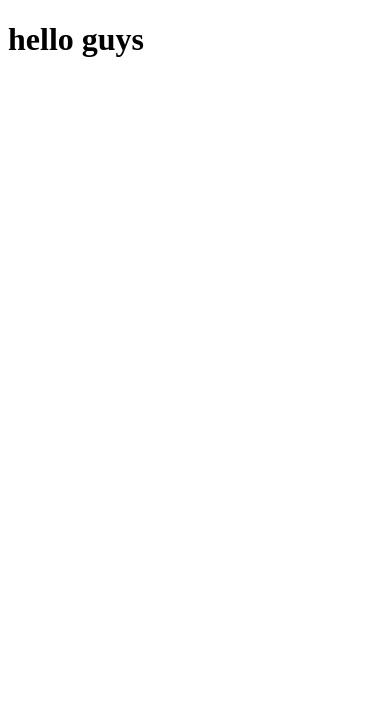
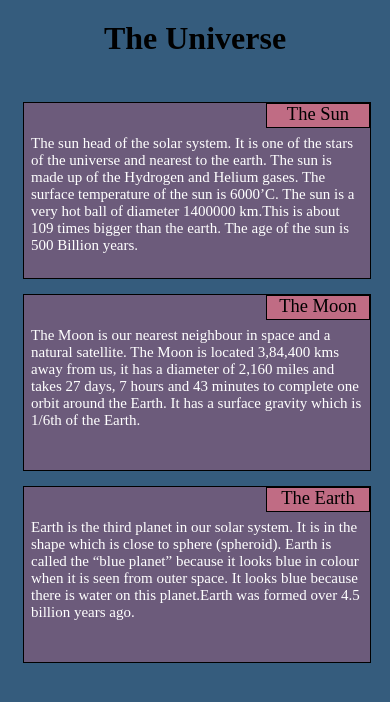
Before and after one commit to ritwikbisht/project2020, a plain HTML site: page mod2_solution/index.html in a window 390 px wide. Drawn offline with Linux system fonts and the light colour scheme.

Commit message:
updated final

```diff
--- a/mod2_solution/css/style.css
+++ b/mod2_solution/css/style.css
@@ -0,0 +1,88 @@
+* {
+  box-sizing: border-box;
+}
+h1 {
+  margin-bottom: 30px;
+  text-align: center;
+  margin-top: 20px;
+}
+
+p {
+  height: 150px;
+  font-family: TIMES NEW ROMAN;
+  color: #FFFFFF;
+  position: relative;
+  width: 100%;
+  padding: 0px;
+  margin: 0px;
+  margin-top: 25px;
+  font-size: 15px;
+  padding: 7px
+}
+
+#header{
+  position: absolute;
+  width: 30%;
+  height: 25px;
+  border: 1px solid black;
+  right: 0px;
+  top: 0px;
+  margin-top: 0px;
+  text-align: center;
+  font-size: 18.5px;
+  background-color: #C06C84;
+}
+/* Simple Responsive Framework. */
+.row {
+  width: 100%;
+}
+
+/********** Large devices **********/
+@media (min-width: 992px) {
+   .col-lg-4 {
+    float: left;
+    position: relative;
+    margin-right: 15px;
+    margin-left: 15px;
+    background-color: #6C5B7B;
+    width: 30%;
+    border: 1px solid black;
+  }
+}
+
+/********** Medium devices **********/
+@media (min-width: 768px) and (max-width: 991px) {
+   .col-md-4, .col-md-6, .col-md-12 {
+    float: left;
+    position: relative;
+    margin-right: 15px;
+    margin-left: 15px;
+    background-color: #6C5B7B;
+    margin-top: 15px;
+    border: 1px solid black;
+  }
+  .col-md-4 {
+    width: 30%;
+  }
+  .col-md-6 {
+    width: 45%;
+  }
+  .col-md-12 {
+    width: 93%;
+  }
+}
+/********** Small devices **********/
+@media (max-width: 767px) {
+ .col-sm-12 {
+    float: left;
+    position: relative;
+    margin-right: 15px;
+    margin-left: 15px;
+    background-color: #6C5B7B;
+    margin-top: 15px;
+    border: 1px solid black;
+  }
+  .col-sm-12 {
+    width: 93%;
+  }
+}
--- a/mod2_solution/index.html
+++ b/mod2_solution/index.html
@@ -1,9 +1,19 @@
 <!DOCTYPE html>
 <html>
 <head>
-	<title>Hey</title>
+<meta charset="utf-8">
+<meta name="viewport" content="width=device-width, initial-scale=1">
+<title>The Universe</title>
+<link rel="stylesheet" type="text/css" href="css/style.css">
 </head>
-<body>
-<h1>hello guys</h1>
+<body bgcolor="#355c7d">
+<h1>The Universe</h1>
+
+<div class="row">
+  <div class="col-lg-4 col-md-6 col-sm-12"><header id="header">The Sun</header><p>The sun head of the solar system. It is one of the stars of the universe and nearest to the earth. The sun is made up of the Hydrogen and Helium gases. The surface temperature of the sun is 6000’C. The sun is a very hot ball of diameter 1400000 km.This is about 109 times bigger than the earth. The age of the sun is 500 Billion years. </p> </div>
+  <div class="col-lg-4 col-md-6 col-sm-12"><header id="header">The Moon</header><p>The Moon is our nearest neighbour in space and a natural satellite.  The Moon is located 3,84,400 kms away from us, it has a diameter of 2,160 miles and takes 27 days, 7 hours and 43 minutes to complete one orbit around the Earth. It has a surface gravity which is 1/6th of the Earth.</p></div>
+  <div class="col-lg-4 col-md-12 col-sm-12"><header id="header">The Earth</header><p>Earth is the third planet in our solar system. It is in the shape which is close to sphere (spheroid). Earth is called the “blue planet” because it looks blue in colour when it is seen from outer space. It looks blue because there is water on this planet.Earth was formed over 4.5 billion years ago. </p></div>
+</div>
+
 </body>
 </html>
```
